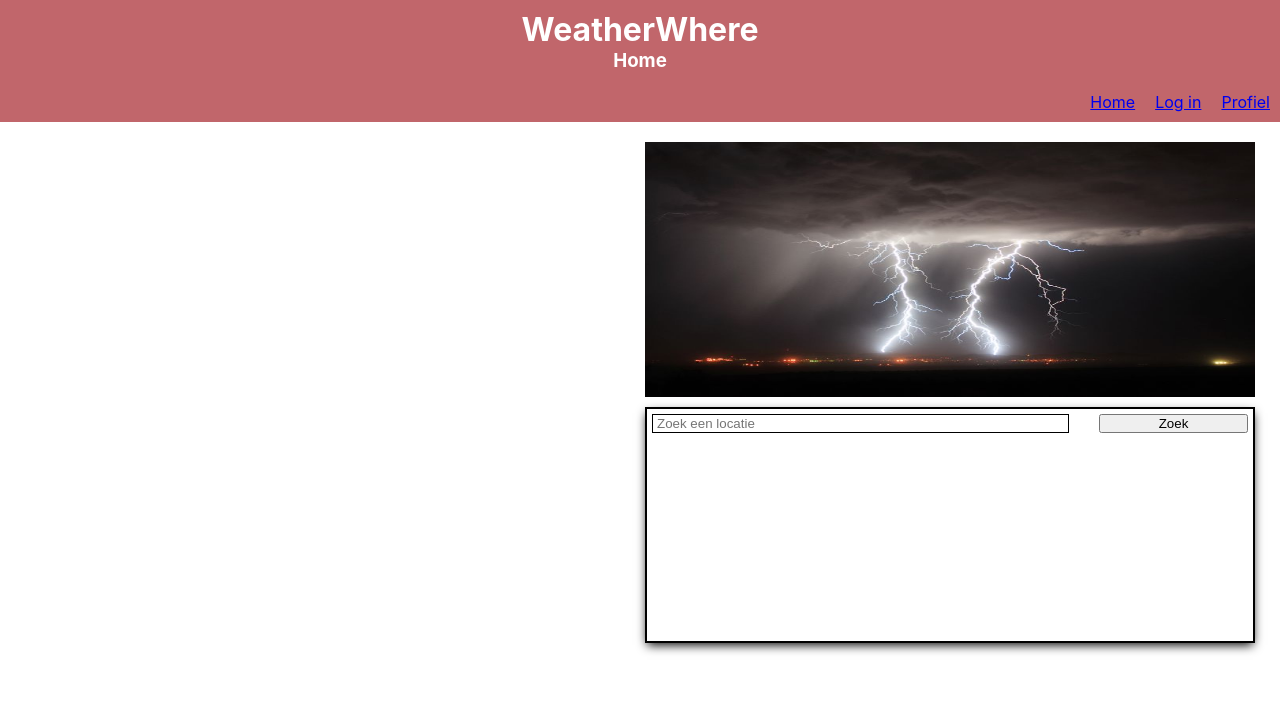
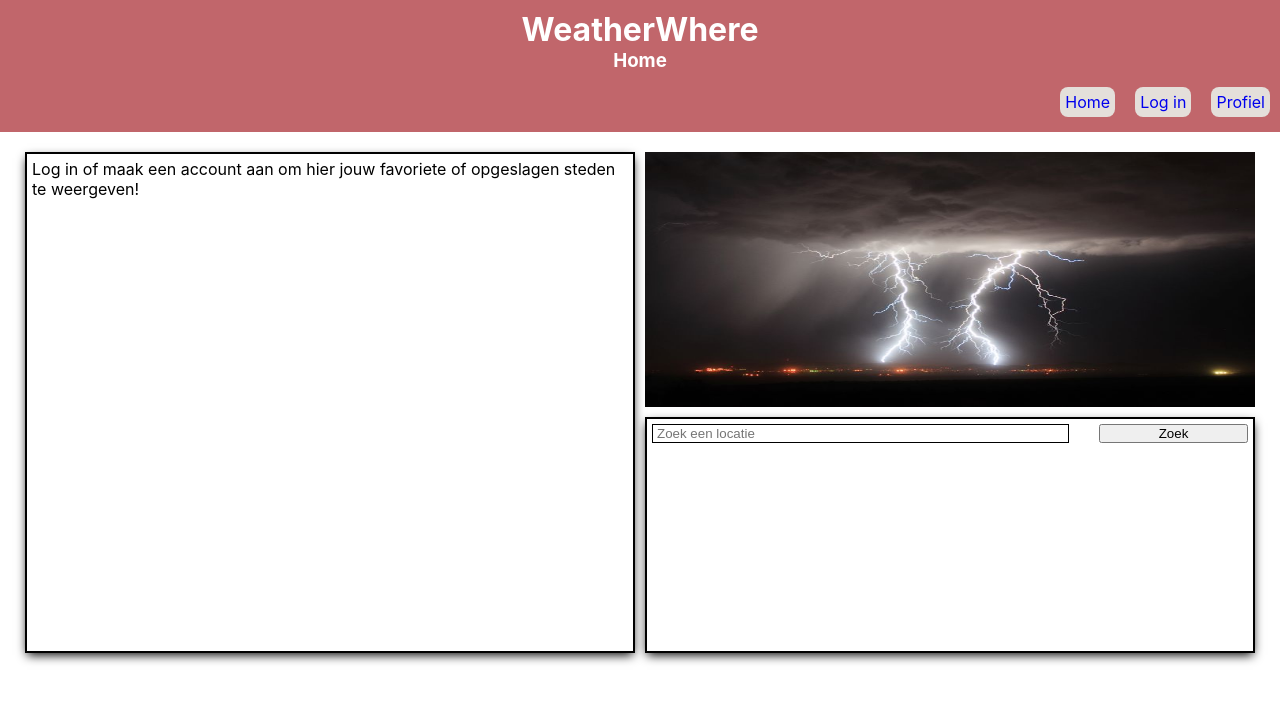
Before and after one commit to Cakeageddon/WeatherWhere, a React (Create React App) app: page / in a window 1280 px wide. Shown: the top 702 px of the page. Built offline with nearby package versions, Linux system fonts and the light colour scheme.

Commit message:
Meer styling, bugfixes, en functionaliteit.

```diff
--- a/src/components/navBar/NavBar.css
+++ b/src/components/navBar/NavBar.css
@@ -10,6 +10,12 @@
 }
 
 .nav-links li {
-    margin-left: 20px;
+    margin: 0 0 10px 20px;
+}
 
+.navbar-link {
+    background-color: #e4dfda;
+    border-radius: 8px;
+    padding: 5px;
+    text-decoration: none;
 }
--- a/src/components/navBar/NavBar.js
+++ b/src/components/navBar/NavBar.js
@@ -12,27 +12,28 @@ function NavBar() {
                 <ul className="nav-links">
                     <li>
                         <NavLink to="/" exact
-                                 activeClassName="active-link"
+                                 className="navbar-link"
                         >
                             Home
                         </NavLink>
                     </li>
                         <li>
-                        {loggedIn ? <button
-                            type="button"
+                        {loggedIn ? <NavLink
+                            to="/loguit"
                             onClick={logout}
+                            className="navbar-link"
                         >
                             Log Uit
-                        </button> : <NavLink
+                        </NavLink> : <NavLink
                             to="/login"
-                            activeClassName="active-link"
+                            className="navbar-link"
                         >
                             Log in
                         </NavLink>}
                         </li>
                     <li>
                         <NavLink to="/profiel"
-                                 activeClassName="active-link"
+                                 className="navbar-link"
                         >
                             Profiel
                         </NavLink>
--- a/src/components/preferences/Preferences.js
+++ b/src/components/preferences/Preferences.js
@@ -37,22 +37,24 @@ function Preferences() {
 
     return (
         <form onSubmit={handleSubmit(onSubmit)}>
-            <div>
+            <div className="preferences-input-wrapper">
                 <p>Temperatuurvoorkeur in %</p>
-                <input type="range" placeholder="temperature" {...register("temperature", {})} />
-                <p>{watchTemperature}</p>
+                <p>Koud<input type="range" placeholder="temperature" {...register("temperature", {})}/>Warm</p>
             </div>
-            <div>
-                <p>Bewolking</p>
+            <div className="preferences-input-wrapper">
+                <p>Bewolking: {watchCloudiness} %</p>
                 <input type="range" placeholder="cloudiness" {...register("cloudiness", {})} />
-                <p>{watchCloudiness} %</p>
             </div>
-            <div>
-                <p>Wind op schaal van beaufort</p>
+            <div className="preferences-input-wrapper">
+                <p>Wind op schaal van beaufort:</p>
                 <input type="range" placeholder="windspeed" max="12" {...register("windspeed", {})} />
                 <p>Schaal: {watchWindspeed}</p>
             </div>
-            <input type="submit"/>
+            <button
+                type="submit"
+                className="profile-button"
+            >Opslaan
+            </button>
         </form>
     )
 }
--- a/src/components/saveCity/SaveCity.js
+++ b/src/components/saveCity/SaveCity.js
@@ -1,6 +1,5 @@
 import React, {useState, useEffect, useContext} from "react";
 import {CityContext} from "../../context/CityContext";
-import "./SaveCity.css"
 
 function SaveCity() {
     const [cityList, setCityList] = useContext(CityContext)
@@ -36,7 +35,7 @@ function SaveCity() {
 
     return (
         <div className="savecity-container">
-            <p>Opgeslagen steden:</p>
+            <p>Opgeslagen steden: (Max 5)</p>
             <div className="save-cityform-container">
                 <form onSubmit={handleSubmit}>
                     <input
--- a/src/components/savedCityListHome/SavedCityListHome.js
+++ b/src/components/savedCityListHome/SavedCityListHome.js
@@ -45,7 +45,6 @@ function SavedCityListHome() {
 
 
     return (
-
         error ?
             <div>
                 <p>Het ziet ernaar uit dat er iets mis is gegaan met het ophalen van gegevens.</p>
--- a/src/context/AuthContext.js
+++ b/src/context/AuthContext.js
@@ -1,10 +1,13 @@
-import React, {createContext, useEffect, useState} from 'react';
+import React, {createContext, useEffect, useState, useContext} from 'react';
 import {useHistory} from "react-router-dom";
 import axios from "axios";
+import {CityContext} from "./CityContext";
 
 export const AuthContext = createContext({})
 
 function AuthContextProvider({children}) {
+    const [setCityList] = useContext(CityContext)
+
     const [isAuth, toggleIsAuth] = useState({
         isAuth: false,
         user: null,
@@ -58,6 +61,7 @@ function AuthContextProvider({children}) {
             isAuth: false,
             user: null,
         })
+        setCityList([])
         localStorage.clear()
         history.push('/loguit')
     }
--- a/src/pages/home/Home.css
+++ b/src/pages/home/Home.css
@@ -10,13 +10,21 @@
     flex-wrap: wrap;
 }
 
-.saved-city-list-container {
+.saved-city-list-container, .saved-city-loggedout-container {
     display: flex;
     flex-direction: column;
     width: 50%;
     padding: 5px;
     min-width: 290px;
 
+}
+
+.saved-city-loggedout-message {
+    height: 100%;
+    border: solid 2px black;
+    box-shadow: 0 4px 10px -2px #000000;
+    margin: 0 0 10px 0;
+    padding: 5px;
 }
 
 .image-and-search-container {
@@ -45,7 +53,7 @@
     flex-direction: column;
     height: 50%;
     border: solid 2px black;
-    box-shadow: 0px 4px 10px -2px #000000;
+    box-shadow: 0 4px 10px -2px #000000;
     margin: 0 0 10px 0;
     padding: 5px;
 }
--- a/src/pages/home/Home.js
+++ b/src/pages/home/Home.js
@@ -1,5 +1,9 @@
-import React, {useEffect, useState} from "react";
+import React, {useEffect, useState, useContext} from "react";
 import axios from "axios";
+
+import {AuthContext} from "../../context/AuthContext";
+
+import './Home.css'
 
 import kelvinToCelcius from "../../helpers/kelvinToCelsius";
 import SearchBar from "../../components/searchBar/SearchBar";
@@ -7,15 +11,15 @@ import iconMapper from "../../helpers/iconMapper";
 import windDirection from "../../helpers/windDirection";
 import windSpeed from "../../helpers/windSpeed";
 import SavedCityListHome from "../../components/savedCityListHome/SavedCityListHome";
-import './Home.css'
+
 import Placeholder from '../../assets/images/weatherWherePlaceHolder.jpg';
-
 
 function Home() {
     const [error, setError] = useState(false);
     const [location, setLocation] = useState('');
     const [weatherData, setWeatherData] = useState(null);
     const [loading, toggleLoading] = useState(false);
+    const {loggedIn} = useContext(AuthContext)
 
 
     useEffect(() => {
@@ -40,9 +44,18 @@ function Home() {
 
     return (
         <div className="home-outer-container">
-            <div className="saved-city-list-container">
-                <SavedCityListHome/>
-            </div>
+            {loggedIn ?
+                <div className="saved-city-list-container">
+                    <SavedCityListHome/>
+                </div>
+                :
+                <div className="saved-city-loggedout-container">
+                    <p className="saved-city-loggedout-message">
+                        Log in of maak een account aan om hier jouw favoriete of opgeslagen steden te weergeven!
+                    </p>
+                </div>
+            }
+
             <div className="image-and-search-container">
                 <div className="image-container">
                     <img src={Placeholder} alt="placeholder" className="home-image"/>
--- a/src/pages/profile/Profile.css
+++ b/src/pages/profile/Profile.css
@@ -15,31 +15,37 @@
 .profile-city-and-preferences-container {
     display: flex;
     flex-wrap: wrap;
-    border: 2px solid black;
-    padding: 5px;
+    /*border: 2px solid black;*/
+    padding: 10px;
     background: #d4b483;
-    border-radius: 8px;
+    border-radius: 25px;
     justify-content: center;
 }
 
 .profile-saved-cities-container {
     min-width: 260px;
-    border: 2px solid black;
-    padding: 5px;
+    /*border: 2px solid black;*/
+    padding: 10px;
     background: #e4dfda;
     border-radius: 8px;
+    margin: 10px;
 }
 
 .profile-preferences-container {
-    border: 2px solid black;
-    padding: 5px;
+    /*border: 2px solid black;*/
+    padding: 10px;
     background: #e4dfda;
     border-radius: 8px;
+    margin: 10px;
 }
 
 .profile-sidebar-container{
     display: flex;
     /*flex-direction: column;*/
     width: 30%;
-    /*min-width: 260px;*/
+    min-width: 185px;
 }
+
+.preferences-input-wrapper {
+    margin: 10px 0 10px 0;
+}
--- a/src/pages/profile/Profile.js
+++ b/src/pages/profile/Profile.js
@@ -1,38 +1,10 @@
-import React, {useEffect, useState} from "react";
+import React from "react";
 import {Link} from "react-router-dom";
-import axios from "axios";
 import Preferences from "../../components/preferences/Preferences";
-import SearchBar from "../../components/searchBar/SearchBar";
 import SaveCity from "../../components/saveCity/SaveCity";
 import "./Profile.css"
 
-
 function Profile() {
-    const [location, setLocation] = useState('');
-    const [error, setError] = useState(false);
-    const [cityData, setCityData] = useState([]);
-    const [storeCity, setStoreCity] = useState([]);
-
-
-    // useEffect(() => {
-    //     async function getWeatherData() {
-    //         setError(false);
-    //
-    //         try {
-    //             const result = await axios.get(`https://api.openweathermap.org/data/2.5/weather?q=${location}&appid=${process.env.REACT_APP_API_KEY}&lang=nl`);
-    //             setCityData(result.data)
-    //         } catch (e) {
-    //             console.error(e);
-    //             setError(true);
-    //         }
-    //
-    //     }
-    //
-    //     if (location) {
-    //         getWeatherData();
-    //     }
-    //
-    // }, [location]);
 
     return (
         <div className="profile-outer-container">
```
Also changed, not shown: src/index.js (+4 -4 lines), src/components/saveCity/SaveCity.css (deleted).
